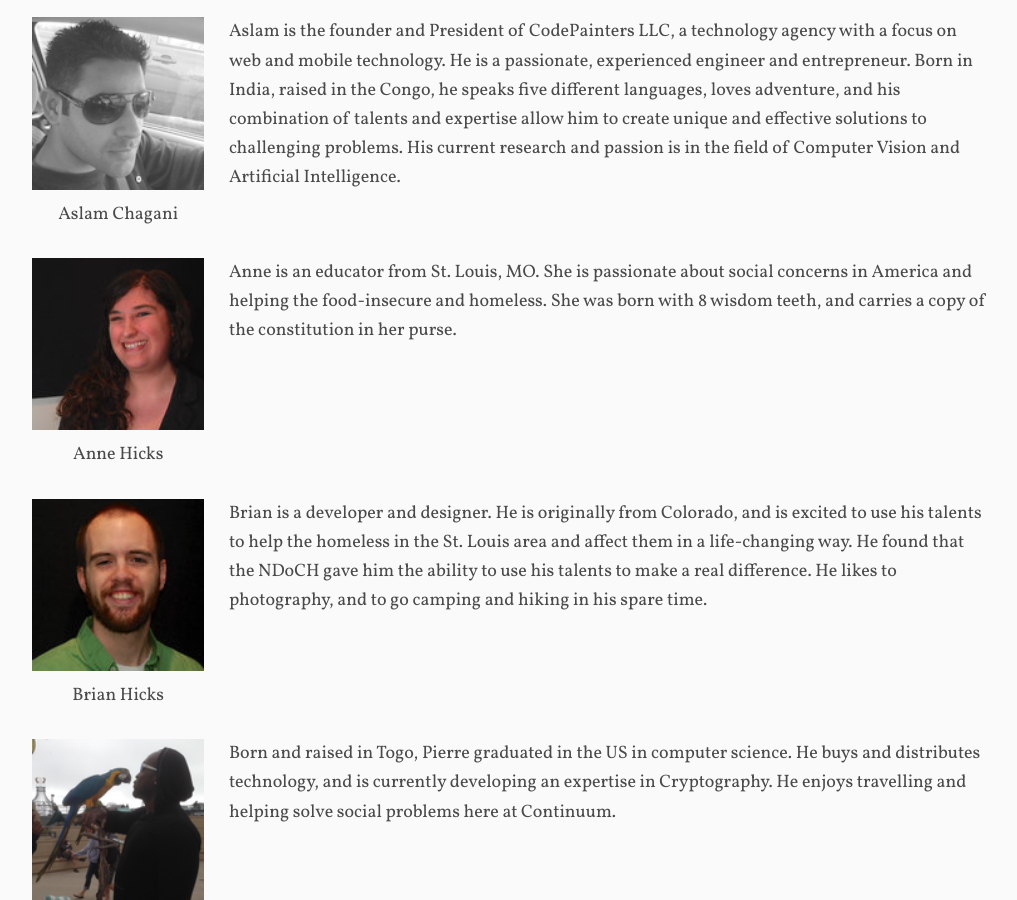
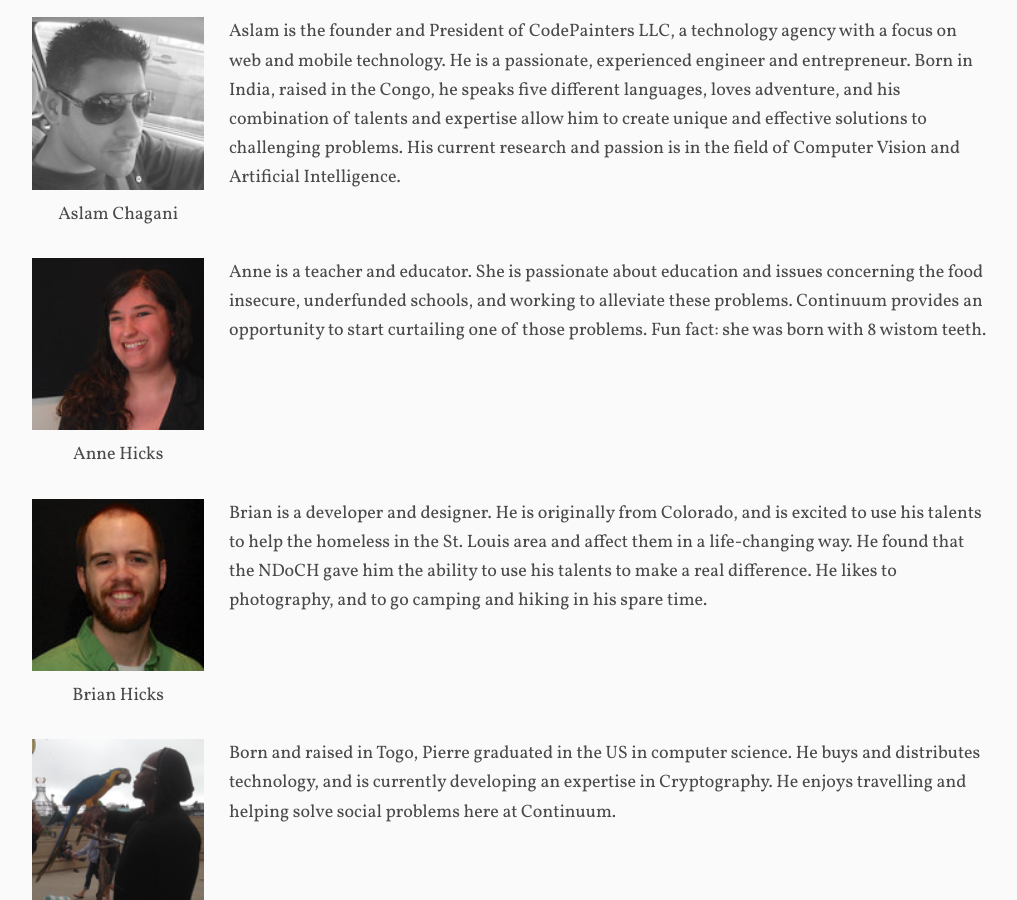
Before and after one commit to continuumgroup/continuumgroup.github.io, a Jekyll site: the page built from index.html, in a window 1280 px wide and 900 px high, scrolled down 2387 px. Shown: the whole window, without its empty margins (128-1145 px from the left). Built offline with Jekyll 4.4.1, drawn with Linux system fonts in a browser that asks for light colours.

Commit message:
fix anne's bio

```diff
--- a/_config.yml
+++ b/_config.yml
@@ -18,7 +18,7 @@ people:
 
   - name: Anne Hicks
     short: anne
-    bio: Anne is an educator from St. Louis, MO. She is passionate about social concerns in America and helping the food-insecure and homeless. She was born with 8 wisdom teeth, and carries a copy of the constitution in her purse.
+    bio: "Anne is a teacher and educator.  She is passionate about education and issues concerning the food insecure, underfunded schools, and working to alleviate these problems. Continuum provides an opportunity to start curtailing one of those problems. Fun fact: she was born with 8 wistom teeth."
 
   - name: Brian Hicks
     short: brian
```
